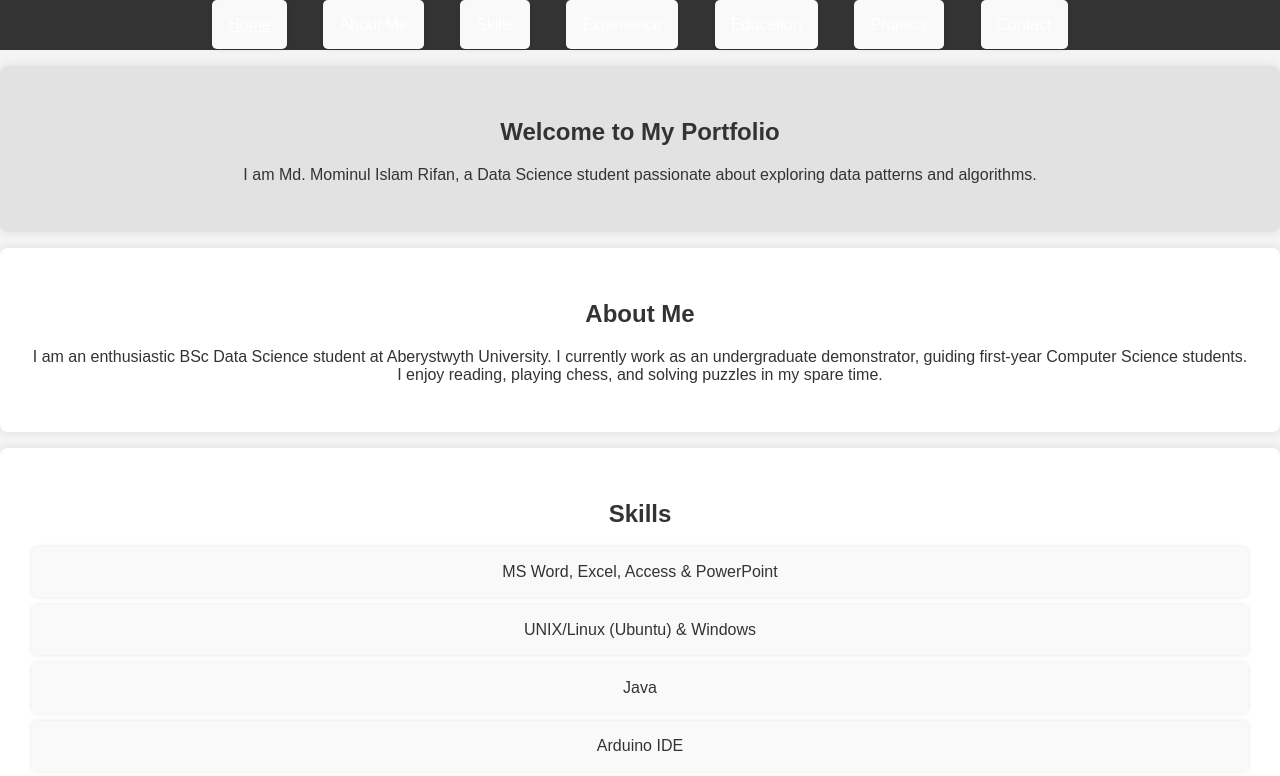
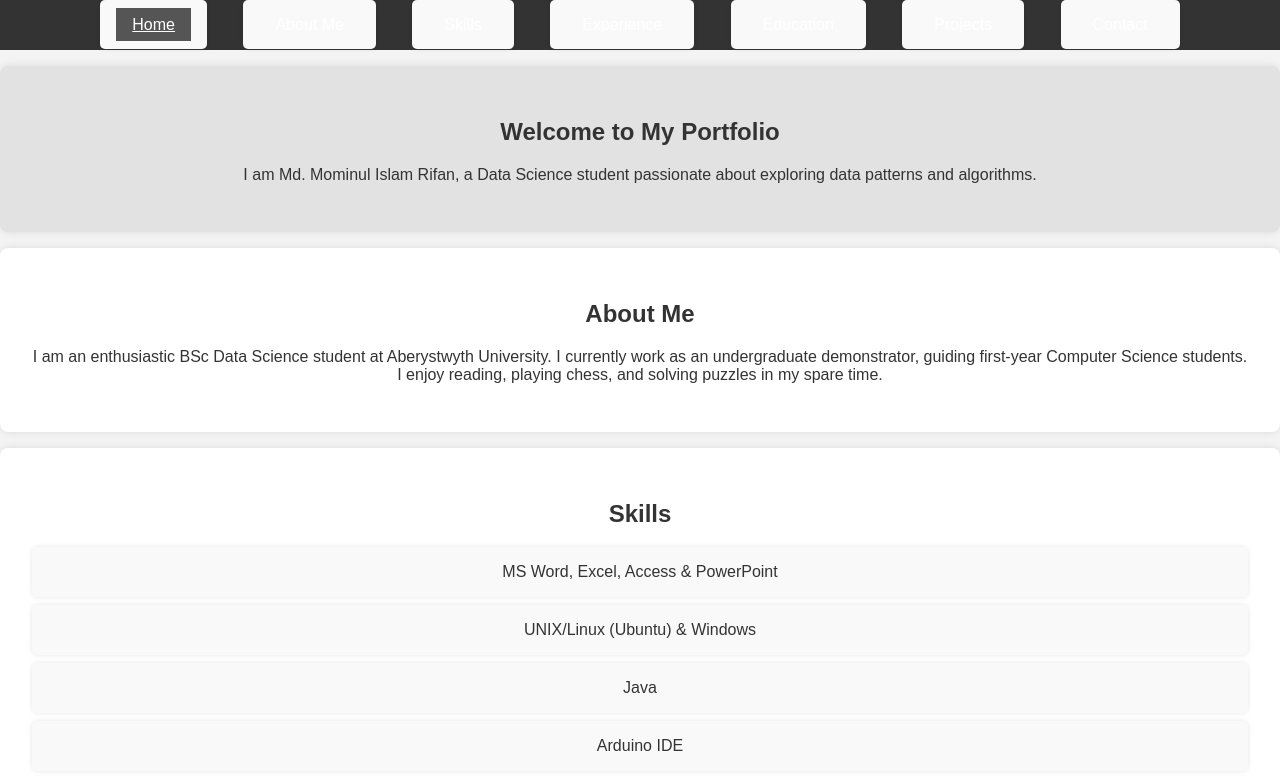
Before and after one commit to ri-voy/rivoy, a plain HTML site: page index.html in a window 1280 px wide. In both pictures the pointer is over the link "Home". Shown: the top 776 px of the page. Drawn offline with Linux system fonts and the light colour scheme.

Commit message:
Update styles.css

```diff
--- a/styles.css
+++ b/styles.css
@@ -31,6 +31,13 @@ nav ul li {
 nav ul li a {
     color: white;
     text-decoration: none;
+    padding: 0.5em 1em;
+    transition: background-color 0.3s, color 0.3s;
+}
+
+nav ul li a:hover {
+    background-color: #555;
+    color: white;
 }
 
 section {
```
